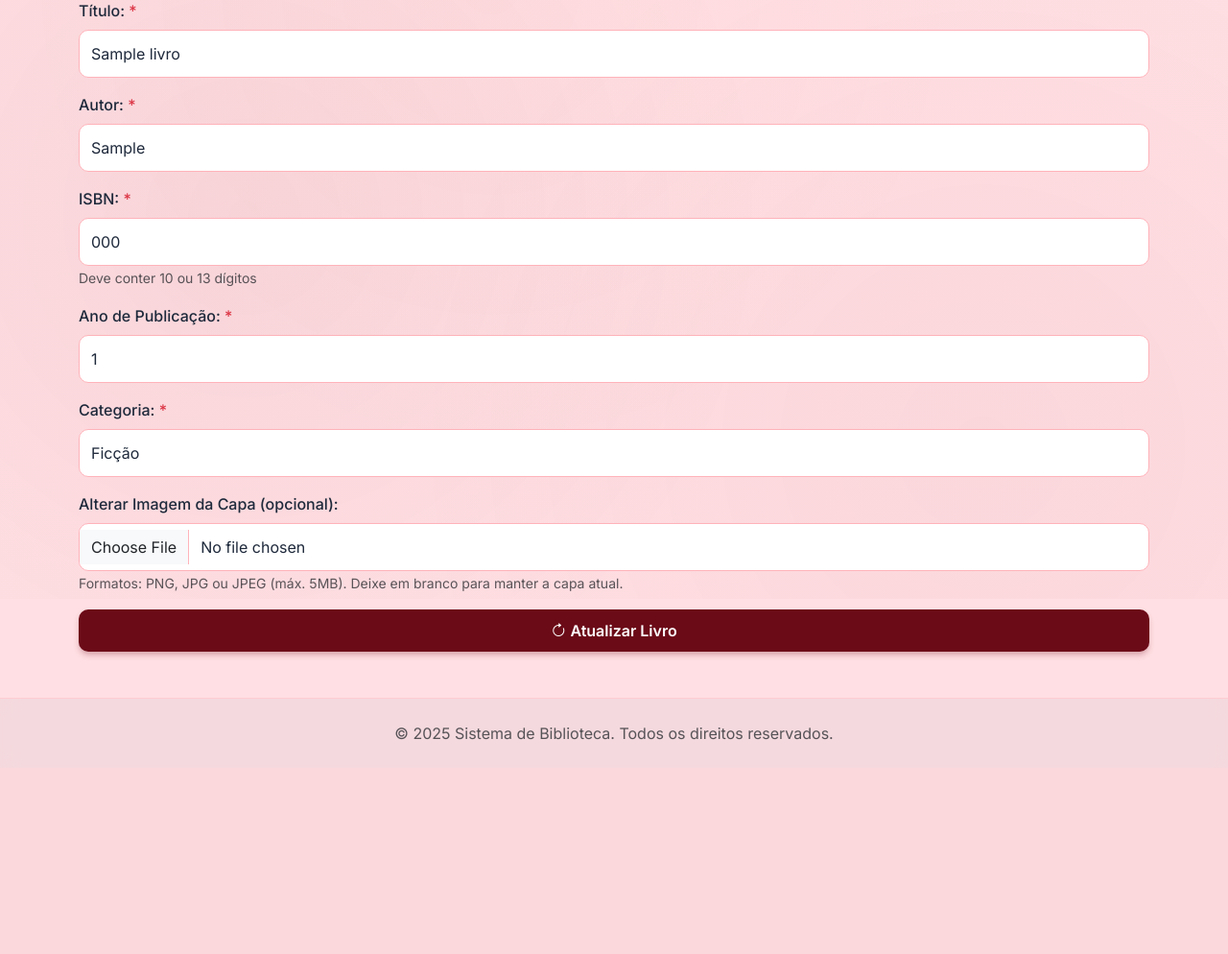
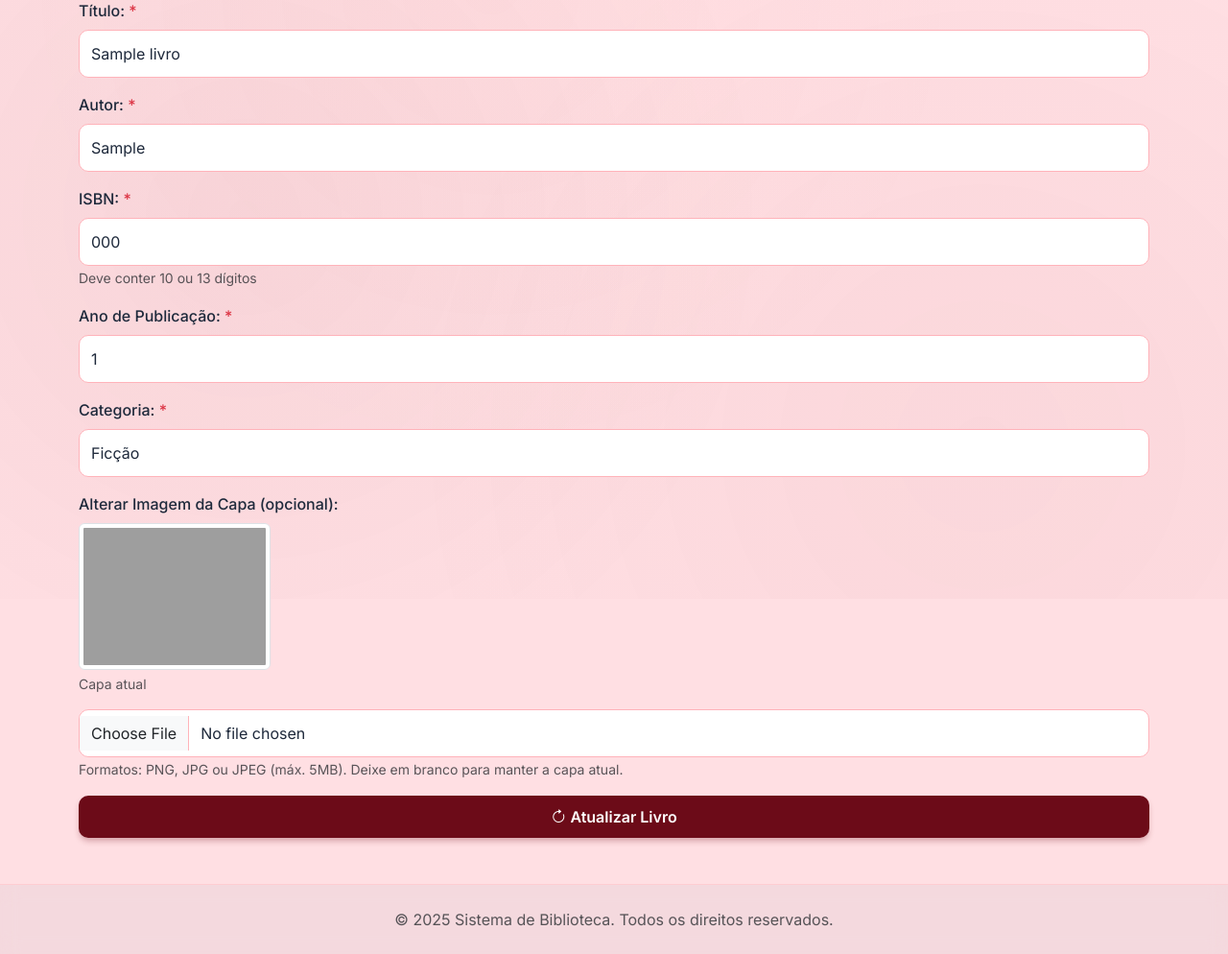
Before and after one commit to DevGGnzr/BibliotecaFlask, a Flask app: page /update_livro/1 in a window 1280 px wide. Shown: the part 176-1170 px from the top of the page at 96% size. Before the commit the page ends 947 px from the top, so only its background shows below. Run offline with Flask 3, Linux system fonts and the light colour scheme; tables that the repository leaves empty hold one stand-in row (values such as "Sample post"); grey boxes are pictures that could not be loaded.

Commit message:
fix: corrigir exibição de capas nos templates

```diff
--- a/app/templates/emprestimos/emprestimos.html
+++ b/app/templates/emprestimos/emprestimos.html
@@ -56,8 +56,8 @@
                                         {% for livro in emprestimo.livros %}
                                         <div class="col-md-6">
                                             <div class="d-flex align-items-center border rounded p-2">
-                                                {% if livro.capa_url %}
-                                                <img src="{{ url_for('static', filename='uploads/capas/' + livro.capa_url) }}"
+                                                {% if livro.capa_dados %}
+                                                <img src="{{ url_for('capa_livro', id=livro.id) }}"
                                                     alt="{{ livro.titulo }}" class="img-thumbnail me-2"
                                                     style="max-width: 50px; max-height: 70px; object-fit: cover;">
                                                 {% else %}
--- a/app/templates/livros/update_livro.html
+++ b/app/templates/livros/update_livro.html
@@ -52,9 +52,9 @@
 
     <div class="mb-3">
         <label for="capa" class="form-label">Alterar Imagem da Capa (opcional):</label>
-        {% if livro.capa_url %}
+        {% if livro.capa_dados %}
         <div class="mb-2">
-            <img src="{{ url_for('static', filename='uploads/capas/' + livro.capa_url) }}" alt="Capa atual"
+            <img src="{{ url_for('capa_livro', id=livro.id) }}" alt="Capa atual"
                 class="img-thumbnail" style="max-width: 200px;">
             <p class="text-muted small mt-1">Capa atual</p>
         </div>
```
